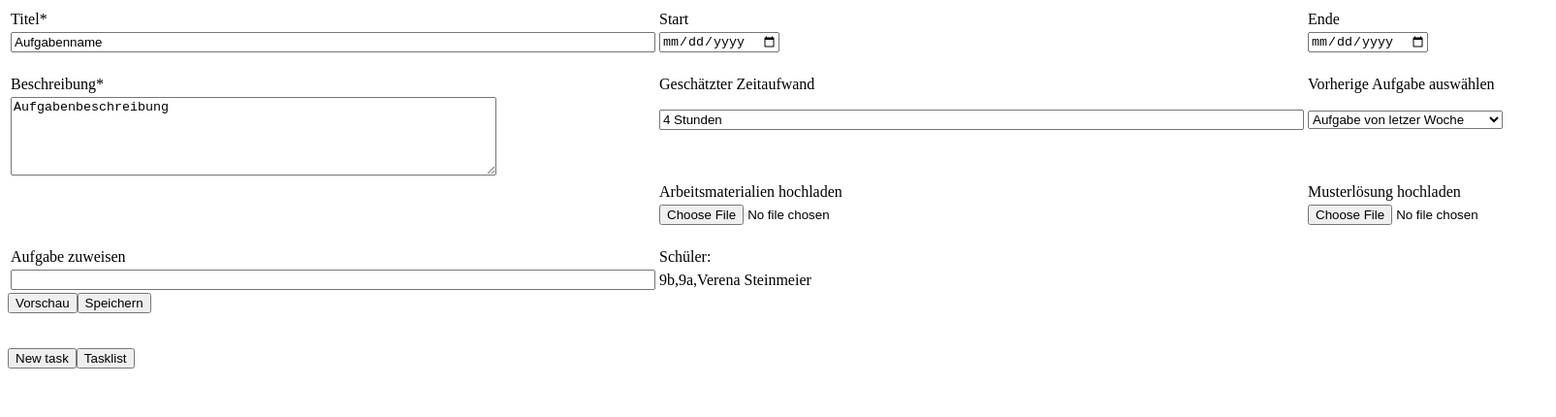
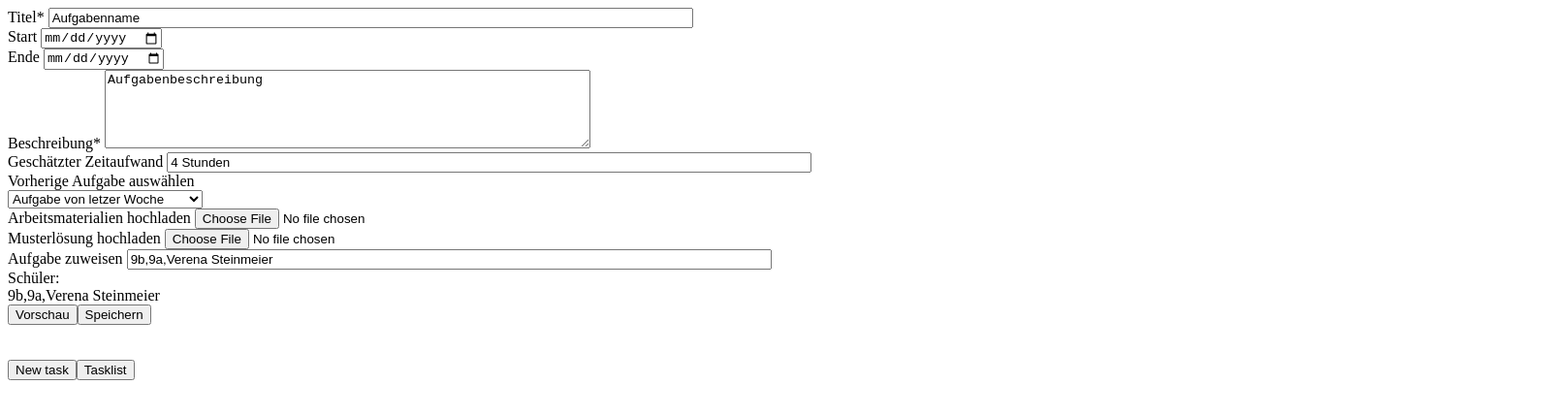
Before and after one commit to klassecloud/frontendTeacher, an Angular app: page /newtask in a window 1280 px wide. Shown: the top 430 px of the page at 97% size, 1605 px wide, since content can reach past the window. Built offline with nearby package versions, Linux system fonts and the light colour scheme.

Commit message:
replace table with divs

```diff
--- a/src/app/edit-task/edit-task.component.html
+++ b/src/app/edit-task/edit-task.component.html
@@ -1,79 +1,59 @@
-<table style="width:100%">
-    <tr>
-        <td style="width:30%">Titel*</td>
-        <td style="width:30%">Start</td>
-        <td style="width:30%">Ende</td>
-    </tr>
-    <tr>
-        <td><div>
+
+<div>
+  Titel*
   <input  size = 80% [(ngModel)]="task.name" placeholder={{task.name}}/>
-        </div></td>
-        <td><div>
+</div>
+
+<div>
+  Start
   <input size = 80% type=date [(ngModel)]="task.start" placeholder={{task.start}}/>
-        </div></td>
-        <td><div>
+</div>
+
+<div class="">
+  Ende
   <input size = 80% type=date [(ngModel)]="task.end" placeholder={{task.end}}/>
-        </div></td>
-    </tr>
-    <br>
-    <tr>
-        <td>Beschreibung*</td>
-        <td>Geschätzter Zeitaufwand</td>
-        <td>Vorherige Aufgabe auswählen</td>
-    </tr>
+</div>
 
-    <tr>
-        <td rowspan="2"><div>
+<div>
+  Beschreibung*
   <textarea name="description" cols="60" rows="5" [(ngModel)]="task.description">{{task.description}}</textarea>
-        </div></td>
-        <td><div>
+</div>
+
+<div>
+  Geschätzter Zeitaufwand
   <input size = 80% [(ngModel)]="task.estimated_effort" placeholder={{task.estimated_effort}}/>
-        </div></td>
-        <td><div>
+</div>
+
+<div>
+  Vorherige Aufgabe auswählen
   <form>
     <select name="previoustask">
       <option value="1">Aufgabe von letzer Woche</option>
       <option value="2">Aufgabe von vorletzter Woche</option>
     </select>
   </form>
-        </div></td>
-    </tr>
+</div>
 
-    <br>
-    <tr>
-      <td></td>
-      <td>Arbeitsmaterialien hochladen</td>
-      <td>Musterlösung hochladen</td>
-    </tr>
 
-    <tr>
-      <td rowspan="2"><div>
+<div>
+  Arbeitsmaterialien hochladen
+  <input type="file" id="materials" size = 80%/>
+</div>
 
-      </div></td>
-      <td><div>
-        <input type="file" id="materials" size = 80%/>
-      </div></td>
-      <td><div>
+<div>
+  Musterlösung hochladen
 <input type="file" id="modelSolution" size = 80%/>
-      </div></td>
-    </tr>
+</div>
 
-  <br>
-  <tr>
-    <td>Aufgabe zuweisen</td>
-    <td>Schüler:</td>
-  </tr>
+<div>
+  Aufgabe zuweisen
+  <input  size = 80% style="height=300px"[(ngModel)]="task.allocate">
+</div>
 
-  <tr>
-    <td rowspan="2"><div>
-      <input  size = 80% style="height=300px">
-    </div></td>
-    <td><div>
+<div>
+  Schüler:
   <div>{{task.allocate}}</div>
-    </div></td>
-  </tr>
-
-</table>
+</div>
 
 <div *ngIf="preview">
     <button (click)="deactivatePreview()">Vorschau beenden</button><button (click)="save()">Speichern</button>
```
Lines whose indentation alone changed are shown as unchanged.
